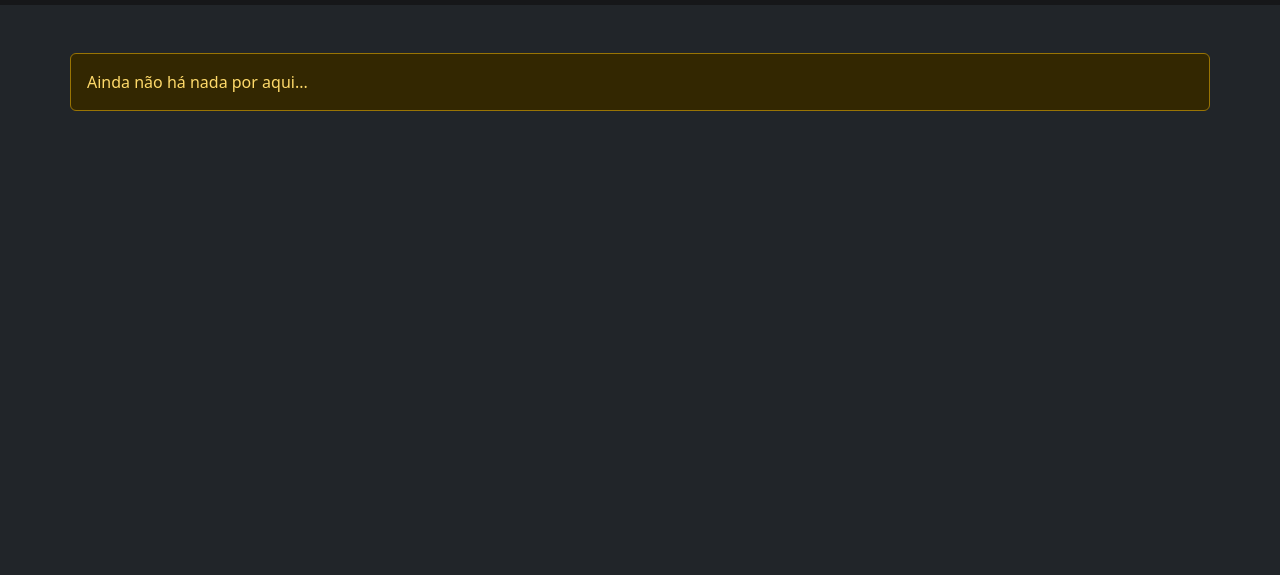
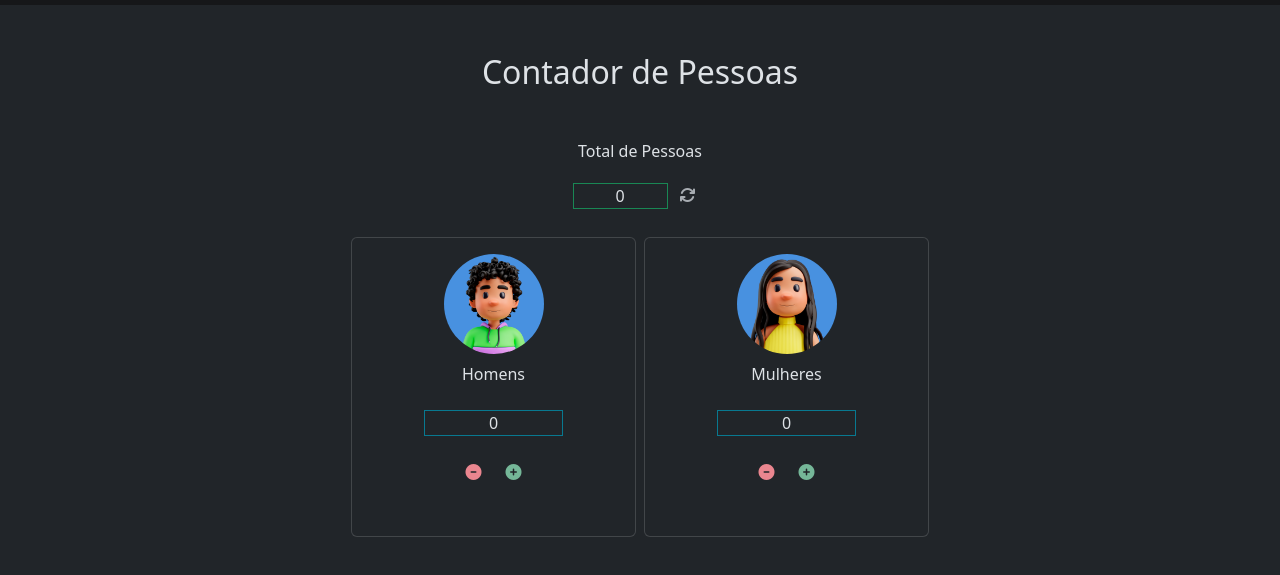
Before and after one commit to JordanDouglasRDM/lab-eng-atividades, a plain HTML site: page atividades/atv5/home5.html in a window 1280 px wide. Shown: the part 57-632 px from the top of the page. Drawn offline with nearby package versions, Linux system fonts and the light colour scheme.

Commit message:
style(ex5): preparando style

```diff
--- a/atividades/atv5/home5.html
+++ b/atividades/atv5/home5.html
@@ -14,7 +14,14 @@
     <script src="https://unpkg.com/feather-icons"></script>
     <script src="https://cdn.jsdelivr.net/npm/feather-icons/dist/feather.min.js"></script>
     <link rel="icon" type="image/x-icon" href="/../lab-eng-atividades/img/favicon.png">
+    <link rel="stylesheet" href="style.css">
     <title>Atividades</title>
+    <style>
+        a {
+            color: unset;
+            cursor: pointer;
+        }
+    </style>
 </head>
 <body class="meuBody" data-bs-theme="dark">
 <nav class="navbar bg-secondary-subtle navbar-expand-lg">
@@ -63,9 +70,35 @@
         </div>
     </div>
 </nav>
-<div class="container alert alert-warning mt-5">
-    <div>Ainda não há nada por aqui...</div>
+<div class="container">
+    <h2 class="text-center mt-5">Contador de Pessoas</h2>
+    <div class="row mt-5 text-center justify-content-center mb-4">
+        <p class="col-12">Total de Pessoas</p>
+        <span class="col-1 border text-center border-success my-1" id="totalCounter">0</span>
+        <a class="col-auto mt-1 text-secondary-emphasis" onclick="resetCount()"><i class="fa-solid fa-arrows-rotate"></i></a>
+    </div>
+    <div class="row justify-content-center" style="height: 300px">
+        <div class="card col-3 d-flex align-items-center">
+            <img class="rounded-circle mt-3" src="../../img/avatar_masc.jpg" alt="Avatar Masculino" style="max-width: 100px; max-height: 100px">
+            <p class="text align-items-center mt-2 m-0">Homens</p>
+            <div class="row align-items-center justify-content-center">
+                <span class="border text-center border-secondary px-4 my-4 border-info-subtle" id="maleCounter">0</span>
+                <a class="col-auto text-danger-emphasis" onclick="decrementMale()"><i class="fa-solid fa-circle-minus"></i></a>
+                <a class="col-auto text-success-emphasis" onclick="incrementMale()"><i class="fa-solid fa-circle-plus"></i></a>
+            </div>
+        </div>
+        <div class="card col-3 d-flex align-items-center ms-2">
+            <img class="rounded-circle mt-3" src="../../img/avatar_fem.jpg" alt="Avatar Masculino" style="max-width: 100px; max-height: 100px">
+            <p class="text align-items-center mt-2 m-0">Mulheres</p>
+            <div class="row align-items-center justify-content-center">
+                <span class="border text-center border-secondary px-4 my-4 border-info-subtle" id="femaleCounter">0</span>
+                <a class="col-auto text-danger-emphasis" onclick="decrementFemale()"><i class="fa-solid fa-circle-minus"></i></a>
+                <a class="col-auto text-success-emphasis" onclick="incrementFemale()"><i class="fa-solid fa-circle-plus"></i></a>
+            </div>
+        </div>
+    </div>
 </div>
+
 <script src="script5.js"></script>
 </body>
 </html>
--- a/atividades/atv5/script5.js
+++ b/atividades/atv5/script5.js
@@ -0,0 +1,53 @@
+let total = 0;
+let femaleCount = 0;
+let maleCount = 0;
+
+function updateTotal() {
+    document.getElementById('totalCounter').innerText = total;
+}
+
+function updateFemaleCount() {
+    document.getElementById('femaleCounter').innerText = femaleCount;
+    updateTotal();
+}
+
+function updateMaleCount() {
+    document.getElementById('maleCounter').innerText = maleCount;
+    updateTotal();
+}
+
+function incrementFemale() {
+    femaleCount++;
+    total++;
+    updateFemaleCount();
+}
+
+function decrementFemale() {
+    if (femaleCount > 0) {
+        femaleCount--;
+        total--;
+        updateFemaleCount();
+    }
+}
+
+function incrementMale() {
+    maleCount++;
+    total++;
+    updateMaleCount();
+}
+
+function decrementMale() {
+    if (maleCount > 0) {
+        maleCount--;
+        total--;
+        updateMaleCount();
+    }
+}
+
+function resetCount() {
+    total = 0;
+    femaleCount = 0;
+    maleCount = 0;
+    updateFemaleCount();
+    updateMaleCount();
+}
```
Also changed, not shown: atividades/atv5/style.css (added), img/avatar_fem.jpg (added), img/avatar_masc.jpg (added).
